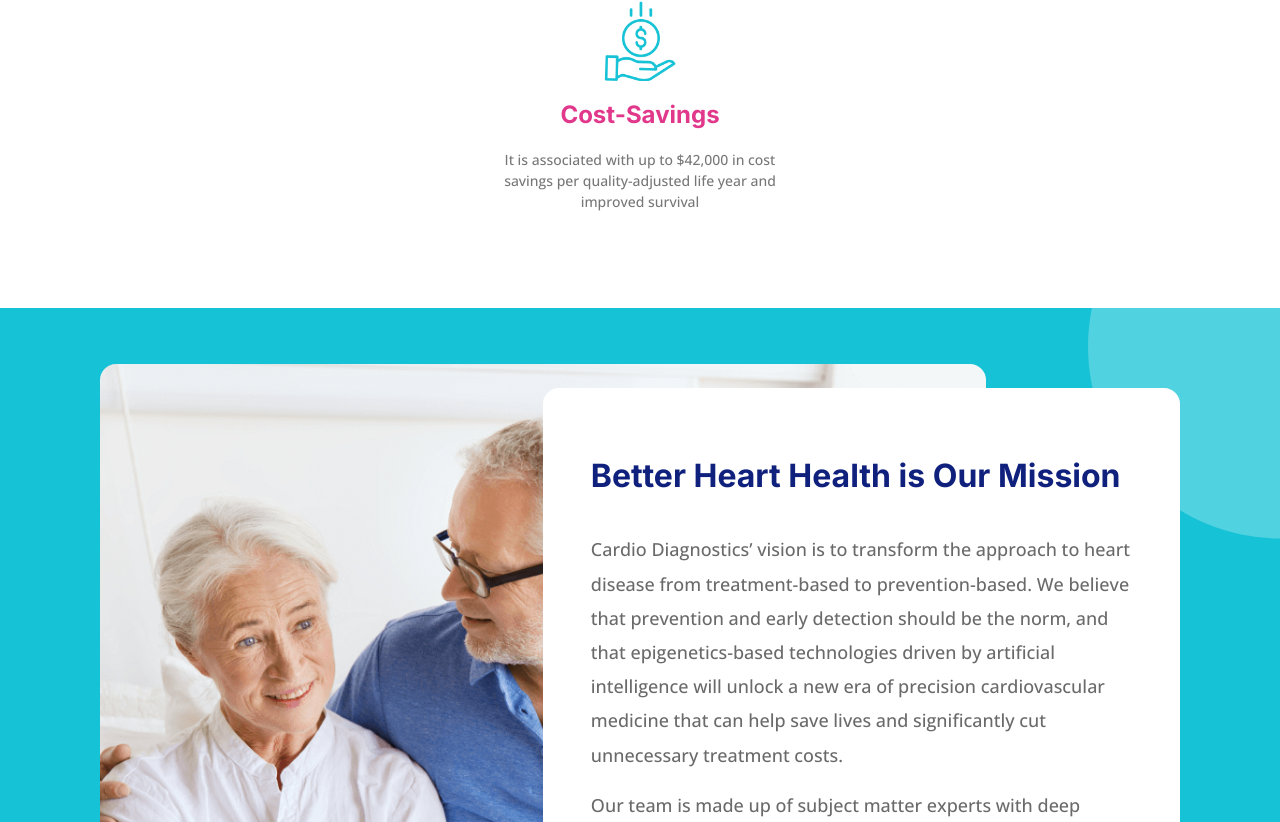
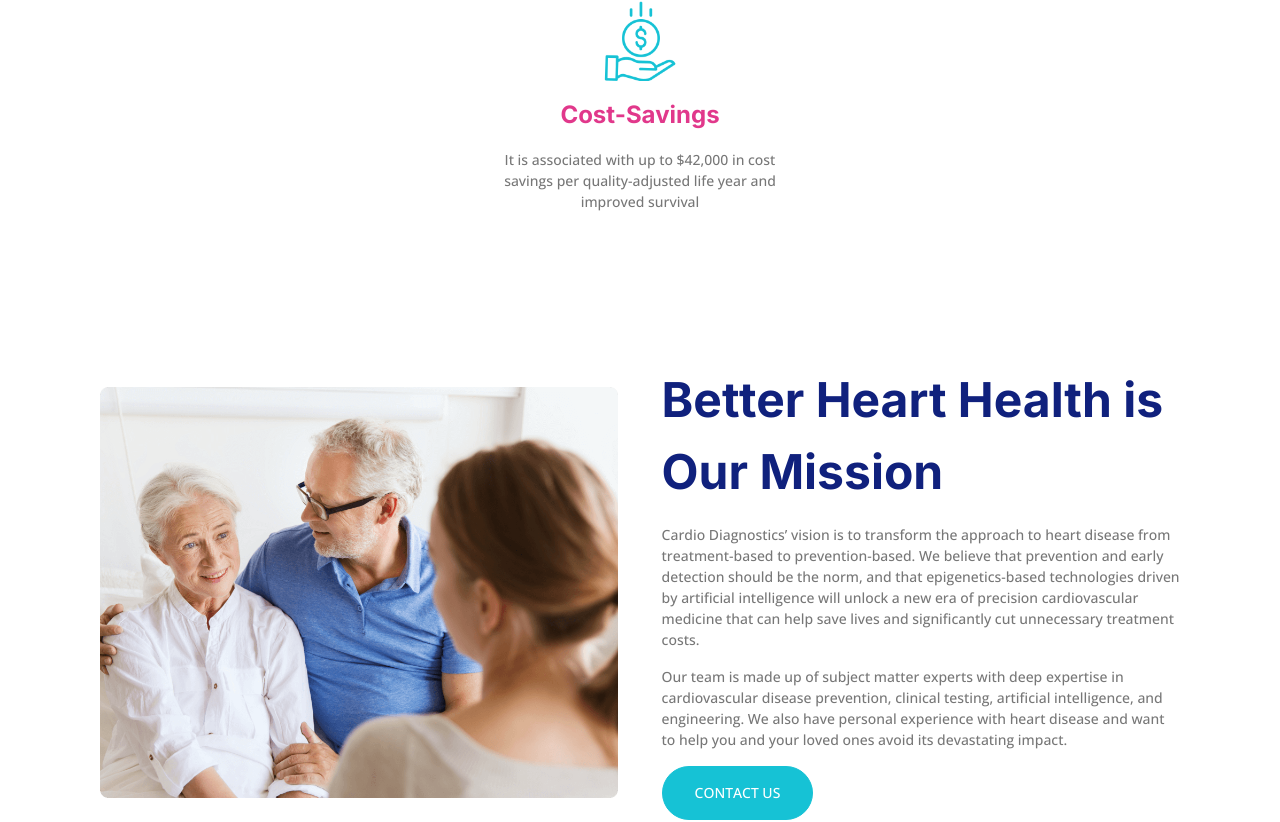
Before and after one commit to shap87/Cardiodiagnostics, a Next.js app: page / in a window 1280 px wide. Shown: the part 2878-3700 px from the top of the page. Built offline with nearby package versions, Linux system fonts and the light colour scheme; a web font is replaced by a local one.

Commit message:
fix: redesign OurMission section

```diff
--- a/src/components/pages/home/Clinical/Clinical.tsx
+++ b/src/components/pages/home/Clinical/Clinical.tsx
@@ -31,8 +31,8 @@ export const Clinical = () => {
   return (
     <section className="py-20 md:py-24">
       <div className="container">
-        <div className="mt-14 flex flex-wrap items-center justify-between">
-          <Animation type="fromLeft" className="w-full md:w-[48%] mb-6 md:mb-0">
+        <div className="mt-14 flex flex-wrap items-center justify-between gap-y-6">
+          <Animation type="fromLeft" className="w-full md:w-[48%]">
             <Animation type="fadeIn" component="h2" className="mb-4">
               Close the Clinical Care Gap With Epi+Gen CHD
             </Animation>
@@ -61,9 +61,7 @@ export const Clinical = () => {
                 src={solution.icon}
                 alt=""
               />
-              <h4 className="mb-4 text-[#e1388b]">
-                {solution.title}
-              </h4>
+              <h4 className="mb-4 text-[#e1388b]">{solution.title}</h4>
               <p>{solution.description}</p>
             </li>
           ))}
--- a/src/components/pages/home/OurMission/OurMission.tsx
+++ b/src/components/pages/home/OurMission/OurMission.tsx
@@ -3,28 +3,18 @@ import { routes } from '@/utils/routes'
 
 export const OurMission = () => {
   return (
-    <section className="py-14 bg-[#16c2d5] relative overflow-hidden">
-      <div className="w-[30vw] h-[30vw] bg-white right-0 top-0 absolute z-10 rounded-full opacity-25 translate-x-1/2 -translate-y-[40%]" />
+    <section className="py-14">
       <div className="container">
-        <div className="py-6 relative">
-          <Animation
-            type="fromLeft"
-            className="w-11/12 md:w-[82%] h-full md:absolute z-10 top-0 left-0"
-          >
-            <img
-              className="rounded-2xl w-full h-full object-cover"
-              src="/images/our-mission.png"
-              alt=""
-            />
+        <div className="flex flex-wrap justify-between items-center gap-y-6">
+          <Animation type="fromLeft" className="w-full md:w-[48%]">
+            <img className="w-full" src="/images/our-mission.png" alt="" />
           </Animation>
           <Animation
             type="fromRight"
-            className="-mt-20 md:mt-0 relative z-20 ml-auto w-11/12 md:w-[59%] bg-white rounded-2xl px-10 md:px-12 pt-10 md:pt-16 pb-8"
+            className="relative z-20 ml-auto w-full md:w-[48%]"
           >
-            <h2 className="mb-8 text-[22px] md:text-[32px] font-bold">
-              Better Heart Health is Our Mission
-            </h2>
-            <p className="mb-4 text-lg font-medium leading-[1.56] md:leading-[1.9] text-gray-black">
+            <h2 className="mb-4">Better Heart Health is Our Mission</h2>
+            <p className="mb-4">
               Cardio Diagnostics’ vision is to transform the approach to heart
               disease from treatment-based to prevention-based. We believe that
               prevention and early detection should be the norm, and that
@@ -33,7 +23,7 @@ export const OurMission = () => {
               can help save lives and significantly cut unnecessary treatment
               costs.
             </p>
-            <p className="mb-4 text-lg font-medium leading-[1.56] md:leading-[1.9] text-gray-black">
+            <p className="mb-4">
               Our team is made up of subject matter experts with deep expertise
               in cardiovascular disease prevention, clinical testing, artificial
               intelligence, and engineering. We also have personal experience
```
